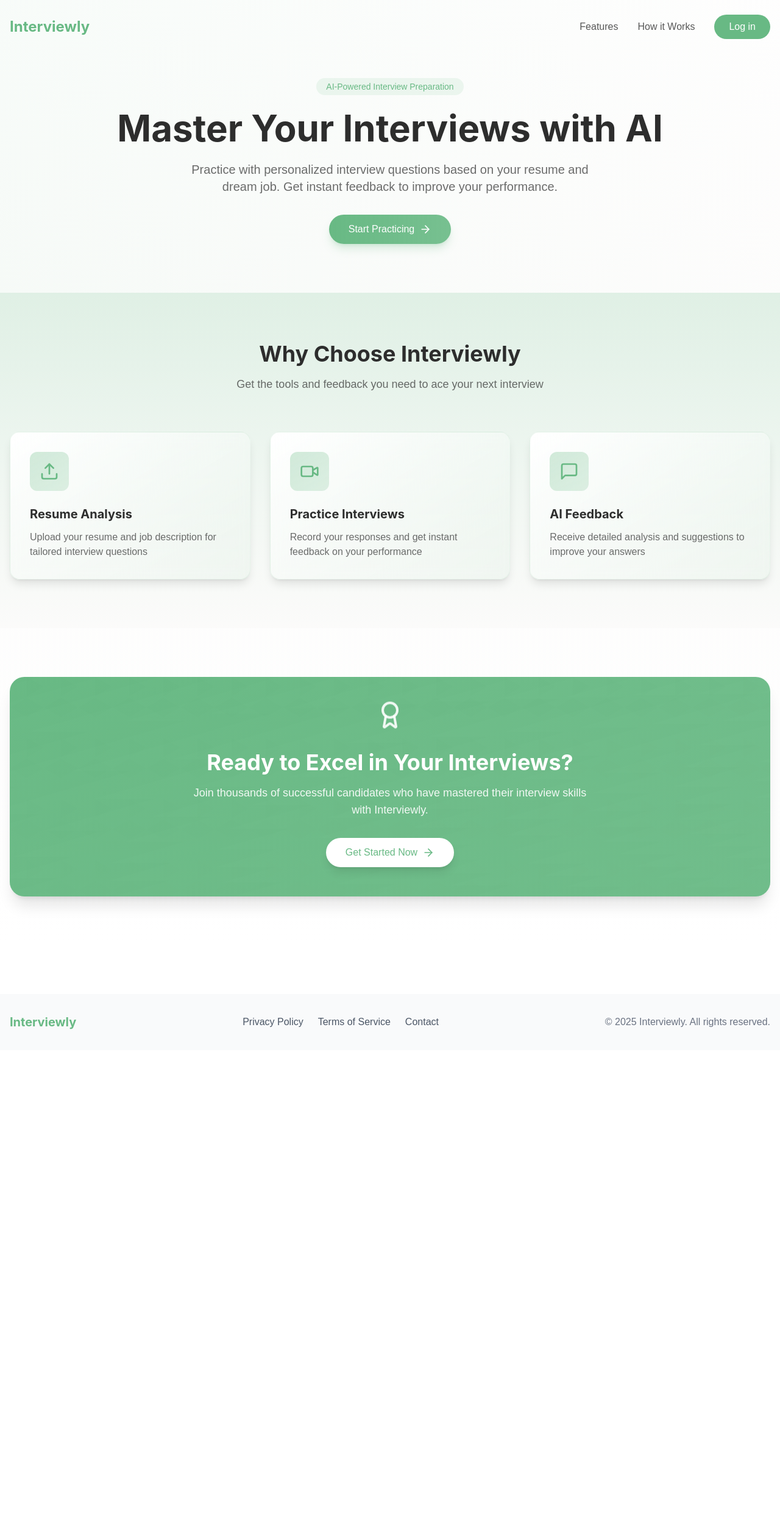
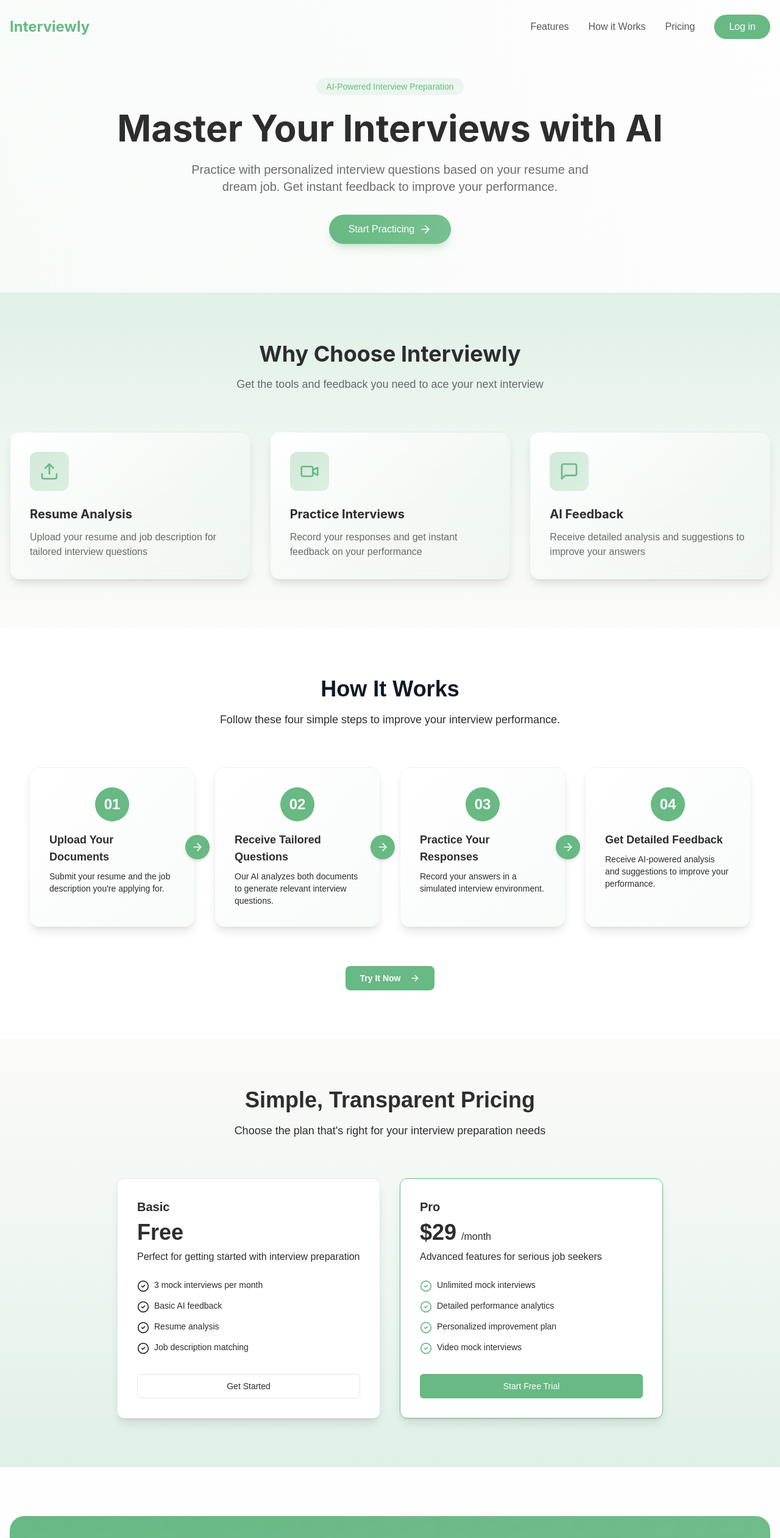
Before and after one commit to RadwanJunior/Interviewly-Intelligent-Job-Interview-Preparation-System, a Next.js app in the folder frontend/: page / in a window 1280 px wide. Shown: the top 2522 px of the page at 61% size. Before the commit the page ends 1722 px from the top, so only its background shows below. Built offline with nearby package versions, Linux system fonts and the light colour scheme; no server answers.

Commit message:
Home page UI fixes and enhancements

```diff
--- a/frontend/src/app/page.tsx
+++ b/frontend/src/app/page.tsx
@@ -1,7 +1,61 @@
-import { ArrowRight, Upload, Video, MessageSquare, Award } from "lucide-react";
+import { ArrowRight, Upload, Video, MessageSquare, Award, CheckCircle2 } from "lucide-react";
 import Head from "next/head";
+import { Button } from "@/components/ui/button";
 
 const Index = () => {
+
+  const pricingPlans = [
+    {
+      name: 'Basic',
+      price: 'Free',
+      description: 'Perfect for getting started with interview preparation',
+      features: [
+        '3 mock interviews per month',
+        'Basic AI feedback',
+        'Resume analysis',
+        'Job description matching',
+      ],
+      cta: 'Get Started',
+      popular: false,
+    },
+    {
+      name: 'Pro',
+      price: '$29',
+      description: 'Advanced features for serious job seekers',
+      features: [
+        'Unlimited mock interviews',
+        'Detailed performance analytics',
+        'Personalized improvement plan',
+        'Video mock interviews',
+      ],
+      cta: 'Start Free Trial',
+      popular: true,
+    },
+  ];
+
+  const howItWorksSteps = [
+    {
+      number: '01',
+      title: 'Upload Your Documents',
+      description: 'Submit your resume and the job description you\'re applying for.',
+    },
+    {
+      number: '02',
+      title: 'Receive Tailored Questions',
+      description: 'Our AI analyzes both documents to generate relevant interview questions.',
+    },
+    {
+      number: '03',
+      title: 'Practice Your Responses',
+      description: 'Record your answers in a simulated interview environment.',
+    },
+    {
+      number: '04',
+      title: 'Get Detailed Feedback',
+      description: 'Receive AI-powered analysis and suggestions to improve your performance.',
+    },
+  ];
+
   return (
     <div className="min-h-screen bg-gradient-to-b from-white via-secondary/10 to-white">
       <Head>
@@ -91,6 +145,110 @@
         </div>
       </section>
 
+      {/* How It Works Section */}
+      <section id="how-it-works" className="py-20 bg-white">
+        <div className="container px-6 md:px-12 mx-auto">
+
+          {/* Section Header */}
+          <div className="text-center max-w-3xl mx-auto mb-16 opacity-0 animate-fade-in">
+            <h2 className="text-3xl md:text-4xl font-bold mb-4 text-gray-900">
+              How It Works
+            </h2>
+            <p className="text-lg text-muted-foreground">
+              Follow these four simple steps to improve your interview performance.
+            </p>
+          </div>
+
+          {/* Steps Grid */}
+          <div className="relative grid grid-cols-1 sm:grid-cols-2 lg:grid-cols-4 gap-8">
+            {howItWorksSteps.map((step, index) => (
+              <div
+                key={index}
+                className="relative bg-gradient-to-br from-white to-primary/5 p-8 rounded-2xl shadow-lg hover:shadow-xl transition-shadow animate-fade-up backdrop-blur-sm border border-primary/10"
+              >
+                {/* Step Number */}
+                <div className="flex justify-center items-center w-14 h-14 rounded-full bg-[#68B984] text-white text-2xl font-bold mx-auto mb-4 transition duration-300 group-hover:bg-[#57A877]">
+                  {step.number}
+                </div>
+
+                {/* Step Title */}
+                <h3 className="text-lg font-semibold mb-2">
+                  {step.title}
+                </h3>
+
+                {/* Step Description */}
+                <p className="text-sm">
+                  {step.description}
+                </p>
+
+                {/* Arrow (Only if not last step) */}
+                {index < howItWorksSteps.length - 1 && (
+                  <div className="hidden lg:block absolute top-1/2 right-[-25px] transform -translate-y-1/2">
+                    <div className="flex items-center justify-center w-10 h-10 rounded-full bg-[#68B984] text-white shadow-md">
+                      <ArrowRight className="w-5 h-5" />
+                    </div>
+                  </div>
+                )}
+              </div>
+            ))}
+          </div>
+
+          {/* Call-to-Action Button */}
+          <div className="mt-16 text-center opacity-0 animate-fade-in delay-400">
+            <Button className="px-6 py-3 bg-[#68B984] text-white font-semibold rounded-lg hover:bg-primary/90 transition">
+              Try It Now <ArrowRight className="ml-2 h-4 w-4" />
+            </Button>
+          </div>
+        </div>
+      </section>
+
+
+
+
+
+      {/* Pricing Section */}
+      <section
+      className="py-20 bg-gradient-to-t from-primary/20 via-primary/10 to-secondary/10"
+      id="pricing">
+        <div className="container px-4 md:px-6 mx-auto">
+          <div className="text-center max-w-3xl mx-auto mb-16 opacity-0 animate-fade-in">
+            <h2 className="text-3xl md:text-4xl font-bold mb-4">Simple, Transparent Pricing</h2>
+            <p className="text-muted-foreground text-lg">
+              Choose the plan that's right for your interview preparation needs
+            </p>
+          </div>
+
+          <div className="grid grid-cols-1 md:grid-cols-2 gap-8 max-w-4xl mx-auto">
+            {pricingPlans.map((plan, index) => (
+              <div
+                key={index}
+                className={`bg-white border ${plan.popular ? 'border-primary' : 'border-border'} rounded-xl p-8 shadow-lg hover:shadow-xl opacity-0 animate-fade-in delay-${index * 100}`}
+              >
+                <h3 className="text-xl font-semibold mb-2">{plan.name}</h3>
+                <div className="flex items-baseline">
+                  <span className="text-4xl font-bold">{plan.price}</span>
+                  {plan.price !== 'Free' && <span className="text-muted-foreground ml-2">/month</span>}
+                </div>
+                <p className="text-muted-foreground mt-2 mb-6">{plan.description}</p>
+
+                <ul className="space-y-3 mb-8">
+                  {plan.features.map((feature, i) => (
+                    <li key={i} className="flex items-start">
+                      <CheckCircle2 className={`h-5 w-5 ${plan.popular ? 'text-primary' : 'text-muted-foreground'} mr-2 mt-0.5`} />
+                      <span className="text-sm">{feature}</span>
+                    </li>
+                  ))}
+                </ul>
+
+                <Button variant={plan.popular ? 'default' : 'outline'} className="w-full">
+                  {plan.cta}
+                </Button>
+              </div>
+            ))}
+          </div>
+        </div>
+      </section>
+
       {/* CTA Section */}
       <section className="py-20">
         <div className="container mx-auto px-4">
--- a/frontend/src/components/Navbar.tsx
+++ b/frontend/src/components/Navbar.tsx
@@ -1,6 +1,6 @@
 "use client";
-import React from "react";
-import { useState, useEffect } from "react";
+
+import React, { useState, useEffect } from "react";
 import { Menu, X, User } from "lucide-react";
 import Link from "next/link";
 import { useAuth } from "@/context/AuthContext";
@@ -8,7 +8,6 @@
 const Navbar = React.memo(() => {
   const [isScrolled, setIsScrolled] = useState(false);
   const [isMobileMenuOpen, setIsMobileMenuOpen] = useState(false);
-  // This would be replaced with actual authentication check
   const { user } = useAuth();
 
   useEffect(() => {
@@ -19,58 +18,51 @@
     return () => window.removeEventListener("scroll", handleScroll);
   }, []);
 
+  const handleScrollToSection = (id: string) => {
+    const section = document.getElementById(id);
+    if (section) {
+      section.scrollIntoView({ behavior: "smooth", block: "start" });
+      setIsMobileMenuOpen(false); // Close mobile menu after clicking
+    }
+  };
+
   return (
     <nav
       className={`fixed top-0 left-0 right-0 z-50 transition-all duration-300 ${
-        isScrolled
-          ? "bg-white/80 backdrop-blur-md py-4 shadow-sm"
-          : "bg-transparent py-6"
-      }`}>
-      <div className="container mx-auto px-4">
-        <div className="flex items-center justify-between">
-          <Link
-            href="/"
-            className="text-2xl font-heading font-bold text-primary">
+        isScrolled ? "bg-white/80 backdrop-blur-md py-4 shadow-sm" : "bg-transparent py-6"
+      }`}
+    >
+      <div className="container mx-auto px-4 flex items-center justify-between">
+        <Link href="/" className="text-2xl font-heading font-bold text-primary">
           Interviewly
         </Link>
 
         {/* Desktop Navigation */}
         <div className="hidden md:flex items-center space-x-8">
-            <Link
-              href="#features"
-              className="text-foreground/80 hover:text-primary transition-colors">
+          <button onClick={() => handleScrollToSection("features")} className="text-foreground/80 hover:text-primary transition-colors">
             Features
-            </Link>
-            <Link
-              href="#how-it-works"
-              className="text-foreground/80 hover:text-primary transition-colors">
+          </button>
+          <button onClick={() => handleScrollToSection("how-it-works")} className="text-foreground/80 hover:text-primary transition-colors">
             How it Works
-            </Link>
+          </button>
+          <button onClick={() => handleScrollToSection("pricing")} className="text-foreground/80 hover:text-primary transition-colors">
+            Pricing
+          </button>
           {user ? (
-              <Link
-                href="/profile"
-                className="flex items-center space-x-2 px-6 py-2 bg-primary text-white rounded-full hover:bg-primary/90 transition-colors">
+            <Link href="/profile" className="flex items-center space-x-2 px-6 py-2 bg-primary text-white rounded-full hover:bg-primary/90 transition-colors">
               <User className="h-4 w-4" />
               <span>Profile</span>
             </Link>
           ) : (
-              <Link
-                href="/auth/login"
-                className="px-6 py-2 bg-primary text-white rounded-full hover:bg-primary/90 transition-colors">
+            <Link href="/auth/login" className="px-6 py-2 bg-primary text-white rounded-full hover:bg-primary/90 transition-colors">
               Log in
             </Link>
           )}
         </div>
 
         {/* Mobile Menu Button */}
-          <button
-            className="md:hidden"
-            onClick={() => setIsMobileMenuOpen(!isMobileMenuOpen)}>
-            {isMobileMenuOpen ? (
-              <X className="h-6 w-6 text-foreground" />
-            ) : (
-              <Menu className="h-6 w-6 text-foreground" />
-            )}
+        <button className="md:hidden" onClick={() => setIsMobileMenuOpen(!isMobileMenuOpen)}>
+          {isMobileMenuOpen ? <X className="h-6 w-6 text-foreground" /> : <Menu className="h-6 w-6 text-foreground" />}
         </button>
       </div>
 
@@ -78,38 +70,30 @@
         {isMobileMenuOpen && (
           <div className="md:hidden absolute top-full left-0 right-0 bg-white shadow-lg animate-fade-in">
             <div className="container mx-auto px-4 py-4 flex flex-col space-y-4">
-              <Link
-                href="#features"
-                className="text-foreground/80 hover:text-primary transition-colors">
+              <button onClick={() => handleScrollToSection("features")} className="text-foreground/80 hover:text-primary transition-colors">
                 Features
-              </Link>
-              <Link
-                href="#how-it-works"
-                className="text-foreground/80 hover:text-primary transition-colors">
+              </button>
+              <button onClick={() => handleScrollToSection("how-it-works")} className="text-foreground/80 hover:text-primary transition-colors">
                 How it Works
-              </Link>
+              </button>
+              <button onClick={() => handleScrollToSection("pricing")} className="text-foreground/80 hover:text-primary transition-colors">
+                Pricing
+              </button>
               {user ? (
-                <Link
-                  href="/profile"
-                  className="text-foreground/80 hover:text-primary transition-colors flex items-center space-x-2">
+                <Link href="/profile" className="text-foreground/80 hover:text-primary transition-colors flex items-center space-x-2">
                   <User className="h-4 w-4" />
                   <span>Profile</span>
                 </Link>
               ) : (
-                <Link
-                  href="/login"
-                  className="text-foreground/80 hover:text-primary transition-colors">
+                <Link href="/auth/login" className="px-6 py-2 bg-primary text-white rounded-full hover:bg-primary/90 transition-colors">
                   Log in
                 </Link>
               )}
             </div>
           </div>
         )}
-      </div>
     </nav>
   );
 });
 
-Navbar.displayName = "Navbar";
-
 export default Navbar;
```
Lines whose indentation alone changed are shown as unchanged.
